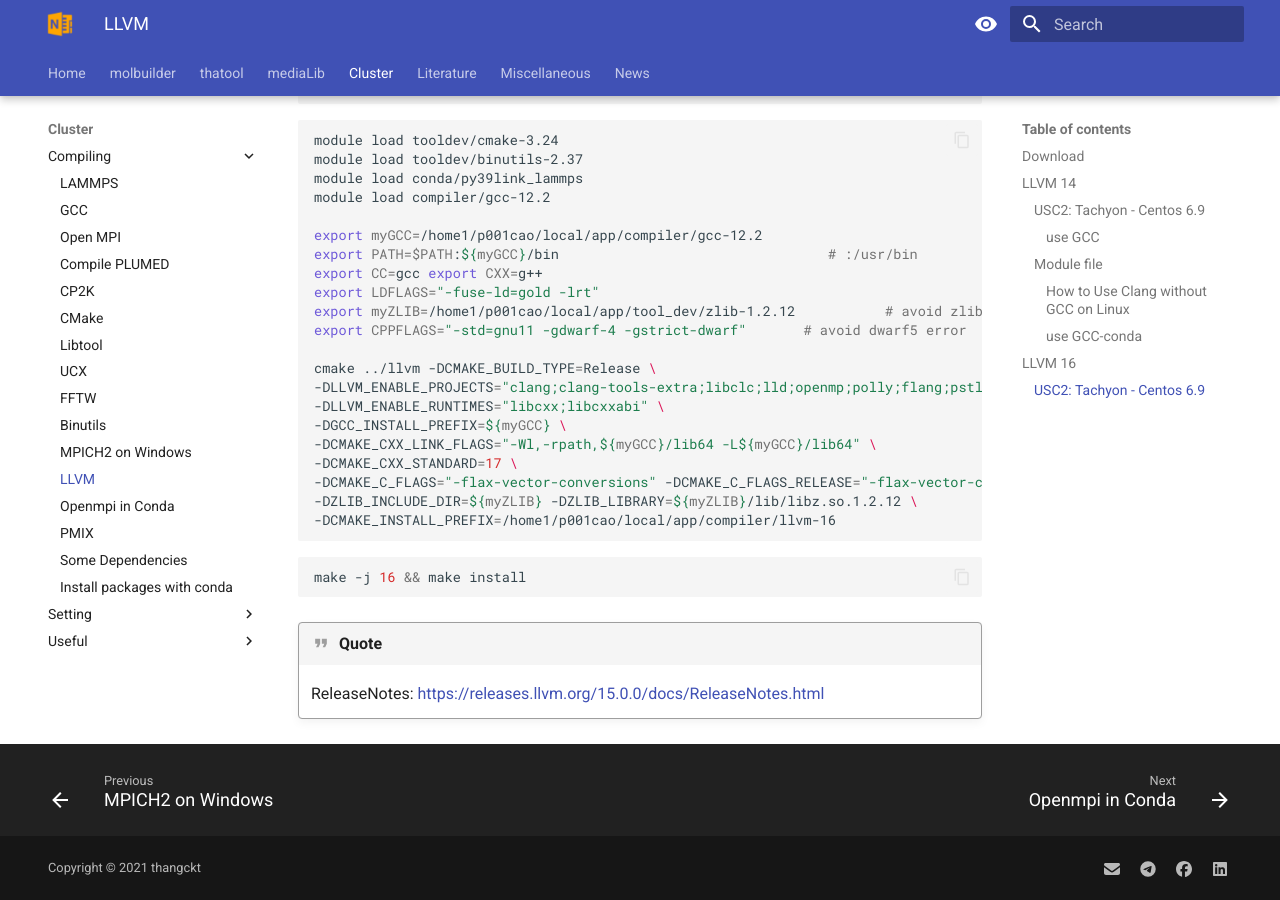
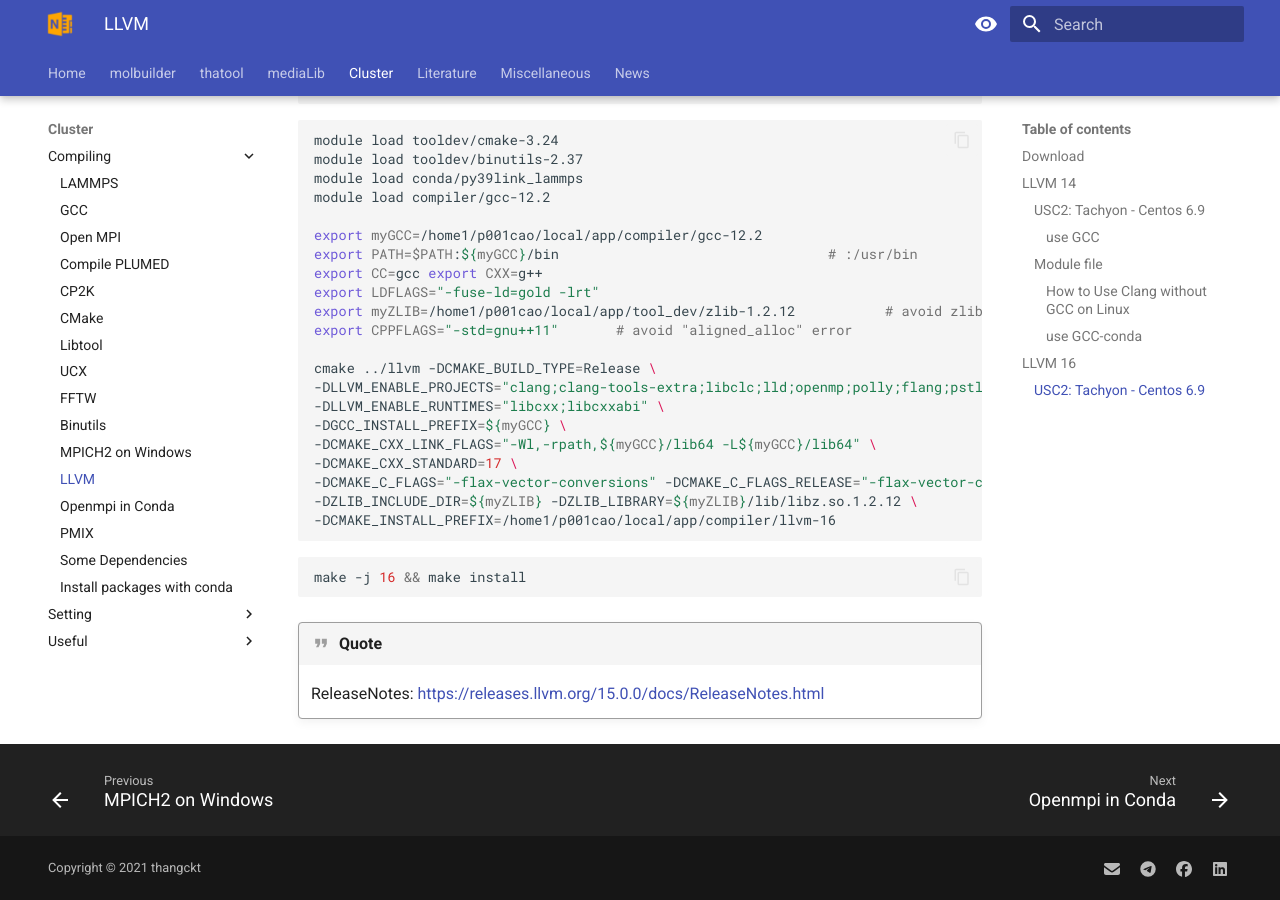
Before and after one commit to thangckt/thangckt.github.io, an MkDocs documentation site: the page built from docs/cluster/compiling/10_LLVM.md, in a window 1280 px wide and 900 px high, scrolled down 4679 px. Built offline with MkDocs 1.6.1 and Material for MkDocs 9.7.7, drawn with Linux system fonts in a browser that asks for light colours; the version menu is left out.

Commit message:
Update 10_LLVM.md

```diff
--- a/docs/cluster/compiling/10_LLVM.md
+++ b/docs/cluster/compiling/10_LLVM.md
@@ -209,7 +209,7 @@ export PATH=$PATH:${myGCC}/bin                                 # :/usr/bin
 export CC=gcc export CXX=g++
 export LDFLAGS="-fuse-ld=gold -lrt"
 export myZLIB=/home1/p001cao/local/app/tool_dev/zlib-1.2.12           # avoid zlib hidden by conda
-export CPPFLAGS="-std=gnu11 -gdwarf-4 -gstrict-dwarf"       # avoid dwarf5 error
+export CPPFLAGS="-std=gnu++11"       # avoid "aligned_alloc" error
 
 cmake ../llvm -DCMAKE_BUILD_TYPE=Release \
 -DLLVM_ENABLE_PROJECTS="clang;clang-tools-extra;libclc;lld;openmp;polly;flang;pstl;mlir" \
```
